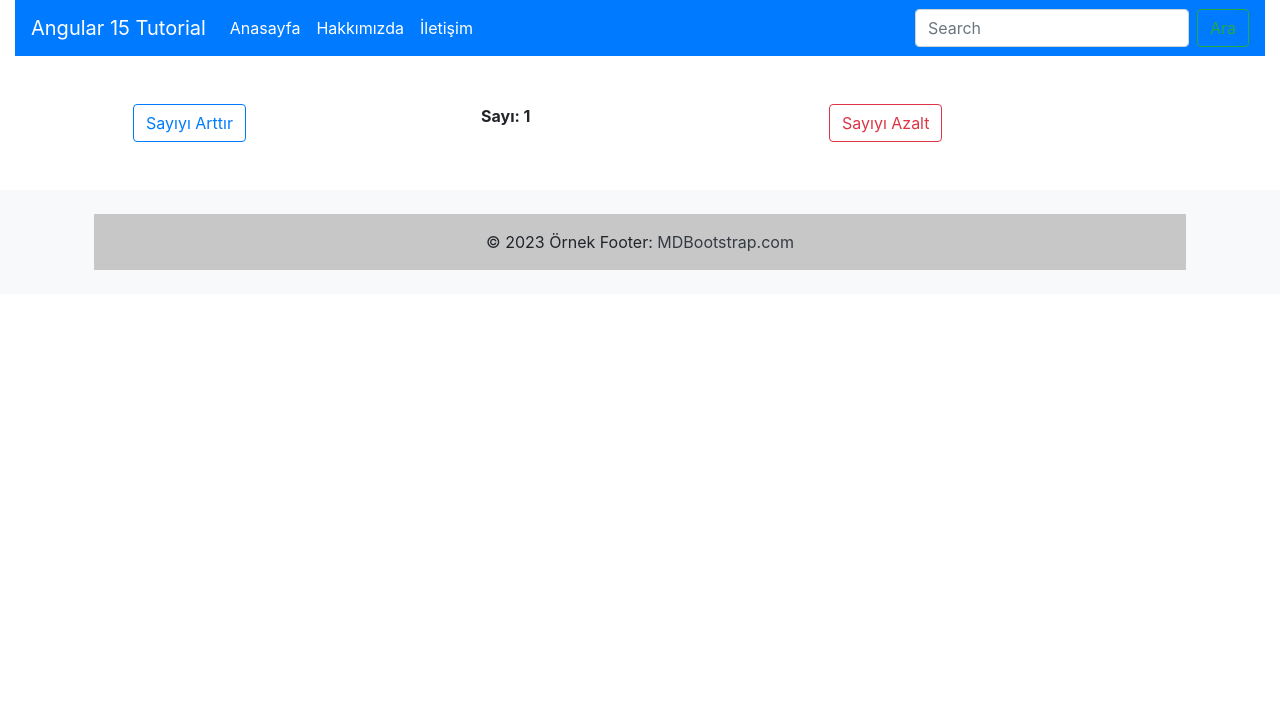
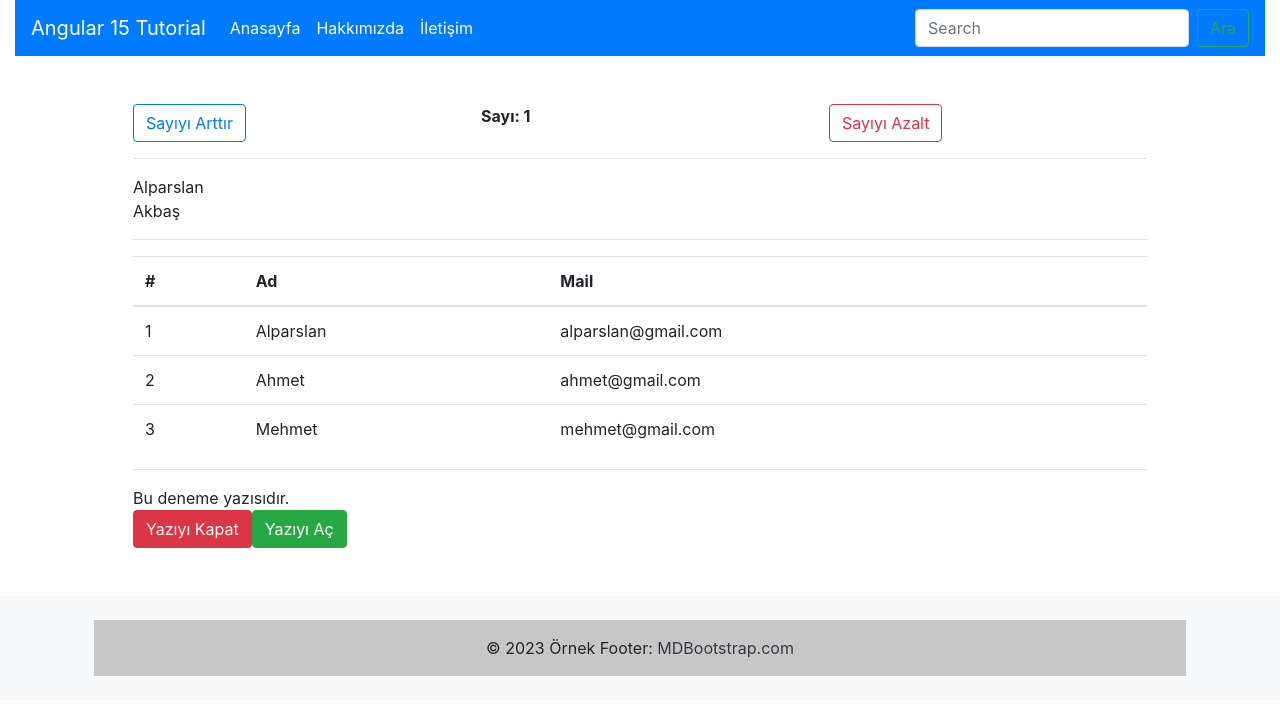
Before and after one commit to alparslanakbas/angularapp15, an Angular app: page / in a window 1280 px wide. Shown: the top 714 px of the page. Built offline with nearby package versions, Linux system fonts and the light colour scheme.

Commit message:
directoryler yapıldı

```diff
--- /dev/null
+++ b/src/app/Model/User.ts
@@ -0,0 +1,10 @@
+export class User {
+  id:number;
+  name:string;
+  email:string;
+  constructor(id:number,name:string,email:string){
+      this.id=id;
+      this.name=name;
+      this.email=email;
+  }
+}
--- a/src/app/deneme/deneme.component.html
+++ b/src/app/deneme/deneme.component.html
@@ -24,6 +24,29 @@
               <button type="button" class="btn btn-outline-danger" (click)="numberCountDown()">Sayıyı Azalt</button>
             </div>
           </div>
+          <hr>
+          <div *ngFor="let name of names">{{name}}</div>
+          <hr>
+          <table class="table">
+            <thead>
+              <tr>
+                <th>#</th>
+                <th>Ad</th>
+                <th>Mail</th>
+              </tr>
+            </thead>
+            <tbody>
+              <tr *ngFor="let user of userList">
+                <td scope="row">{{user.id}}</td>
+                <td>{{user.name}}</td>
+                <td>{{user.email}}</td>
+              </tr>
+            </tbody>
+          </table>
+          <hr>
+          <div *ngIf="isShow">Bu deneme yazısıdır.</div>
+          <button class="btn btn-danger" (click)="showDenemeClose()">Yazıyı Kapat</button>
+          <button class="btn btn-success" (click)="showDenemeOpen()">Yazıyı Aç</button>
         </div>
   </body>
 </html>
--- a/src/app/deneme/deneme.component.ts
+++ b/src/app/deneme/deneme.component.ts
@@ -1,4 +1,5 @@
 import { Component, OnInit } from '@angular/core';
+import { User } from '../Model/User';
 
 @Component({
   selector: 'app-deneme',
@@ -8,7 +9,14 @@ import { Component, OnInit } from '@angular/core';
 export class DenemeComponent implements OnInit {
 
   count:number=1;
-  constructor() { }
+  names:string[]=["Alparslan","Akbaş"];
+  userList:User[]=[];
+  isShow=true;
+  constructor() {
+    this.userList.push(new User(1,"Alparslan","alparslan@gmail.com")) // Belirtilen dataları çek.
+    this.userList.push(new User(2,"Ahmet","ahmet@gmail.com"))
+    this.userList.push(new User(3,"Mehmet","mehmet@gmail.com"))
+   }
 
   ngOnInit() {
   }
@@ -22,4 +30,13 @@ export class DenemeComponent implements OnInit {
     this.count--;
   }
 
+  showDenemeClose():void{
+    this.isShow=false;
+  }
+
+  showDenemeOpen():void{
+    this.isShow=true;
+  }
+
+
 }
```
